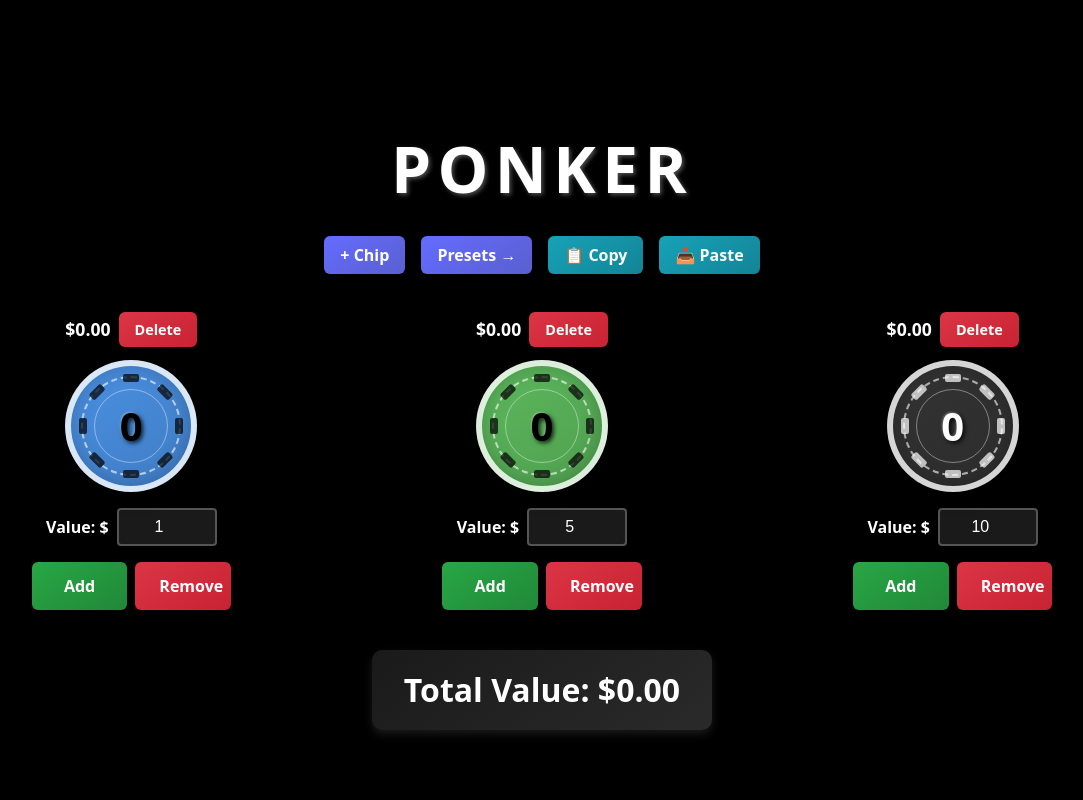
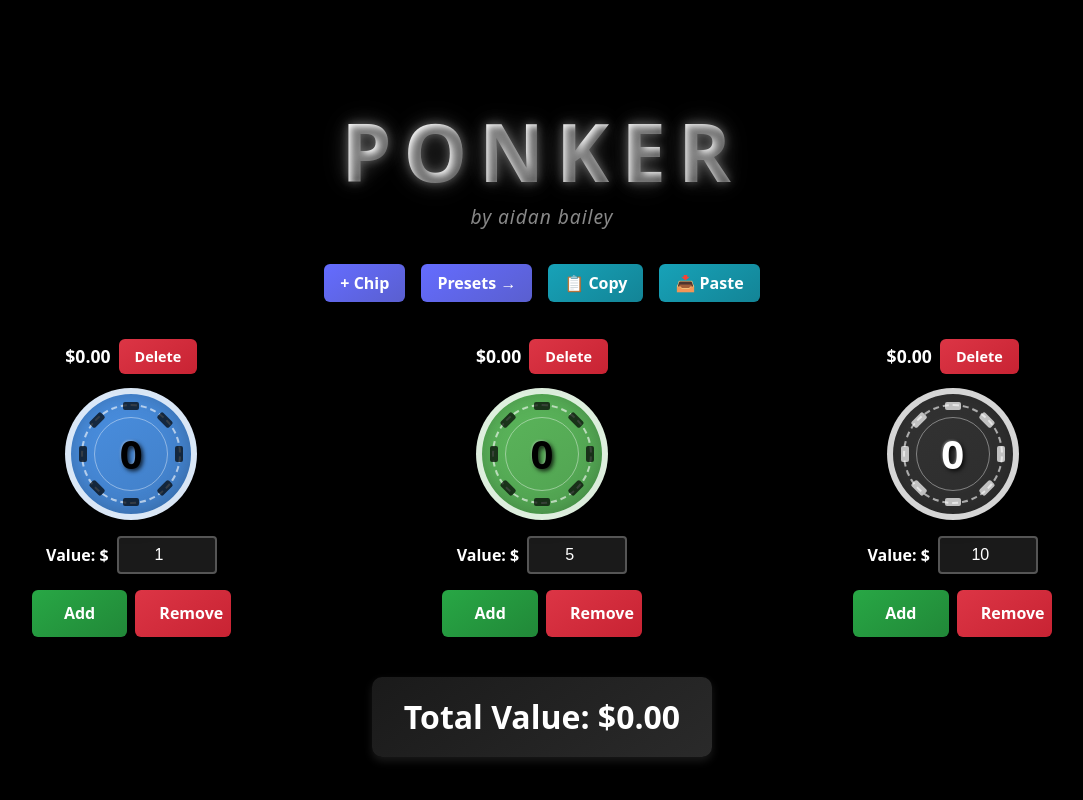
Before and after one commit to aidanlbailey/ponker, a React (Vite) app: page / in a window 1280 px wide. Shown: the top 800 px of the page, without its empty margins (98-1181 px from the left). Built offline with nearby package versions, Linux system fonts and the light colour scheme.

Commit message:
Style changes

```diff
--- a/src/App.css
+++ b/src/App.css
@@ -97,15 +97,76 @@ body {
   animation: slideIn 0.5s ease-out;
 }
 
+.title-section {
+  text-align: center;
+  margin-bottom: 2rem;
+  animation: slideIn 0.6s ease-out;
+}
+
 .title {
-  font-size: 4rem;
-  font-weight: bold;
+  font-size: 5rem;
+  font-weight: 900;
   color: #ffffff;
-  text-shadow: 2px 2px 4px rgba(255, 255, 255, 0.3);
-  letter-spacing: 0.1em;
-  margin: 0 0 2rem 0;
-  text-align: center;
-  animation: slideIn 0.6s ease-out;
+  text-shadow:
+    0 0 10px rgba(255, 255, 255, 0.3),
+    0 0 20px rgba(255, 255, 255, 0.2),
+    0 0 30px rgba(255, 255, 255, 0.1),
+    3px 3px 6px rgba(0, 0, 0, 0.8);
+  letter-spacing: 0.15em;
+  margin: 0;
+  background: linear-gradient(145deg, #ffffff, #e0e0e0);
+  -webkit-background-clip: text;
+  -webkit-text-fill-color: transparent;
+  background-clip: text;
+  position: relative;
+}
+
+.title::before {
+  content: 'PONKER';
+  position: absolute;
+  top: 0;
+  left: 0;
+  right: 0;
+  bottom: 0;
+  background: linear-gradient(145deg, #646cff, #5a5fcf);
+  -webkit-background-clip: text;
+  -webkit-text-fill-color: transparent;
+  background-clip: text;
+  z-index: -1;
+  transform: translate(2px, 2px);
+  opacity: 0.3;
+}
+
+.subtitle {
+  font-size: 1.2rem;
+  font-weight: 300;
+  color: #888;
+  margin: 0.5rem 0 0 0;
+  font-style: italic;
+  letter-spacing: 0.05em;
+  text-shadow: 1px 1px 2px rgba(0, 0, 0, 0.5);
+}
+
+/* Mobile responsive title adjustments */
+@media (max-width: 768px) {
+  .title {
+    font-size: 4rem;
+  }
+
+  .subtitle {
+    font-size: 1rem;
+  }
+}
+
+@media (max-width: 480px) {
+  .title {
+    font-size: 3rem;
+    letter-spacing: 0.1em;
+  }
+
+  .subtitle {
+    font-size: 0.9rem;
+  }
 }
 
 .top-controls {
--- a/src/App.jsx
+++ b/src/App.jsx
@@ -166,7 +166,10 @@ function App() {
 
   return (
     <div className="app">
-      <h1 className="title">PONKER</h1>
+      <div className="title-section">
+        <h1 className="title">PONKER</h1>
+        <p className="subtitle">by aidan bailey</p>
+      </div>
 
       <div className="top-controls">
         <button onClick={addNewChipType} className="add-chip-type-btn">
```
